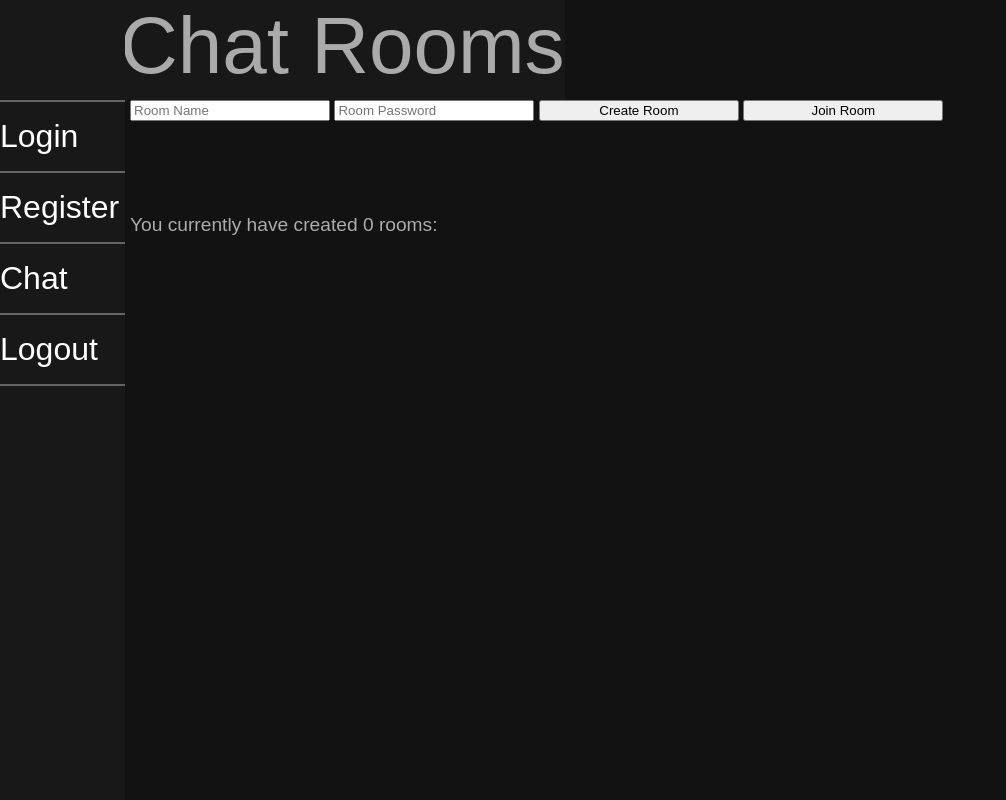
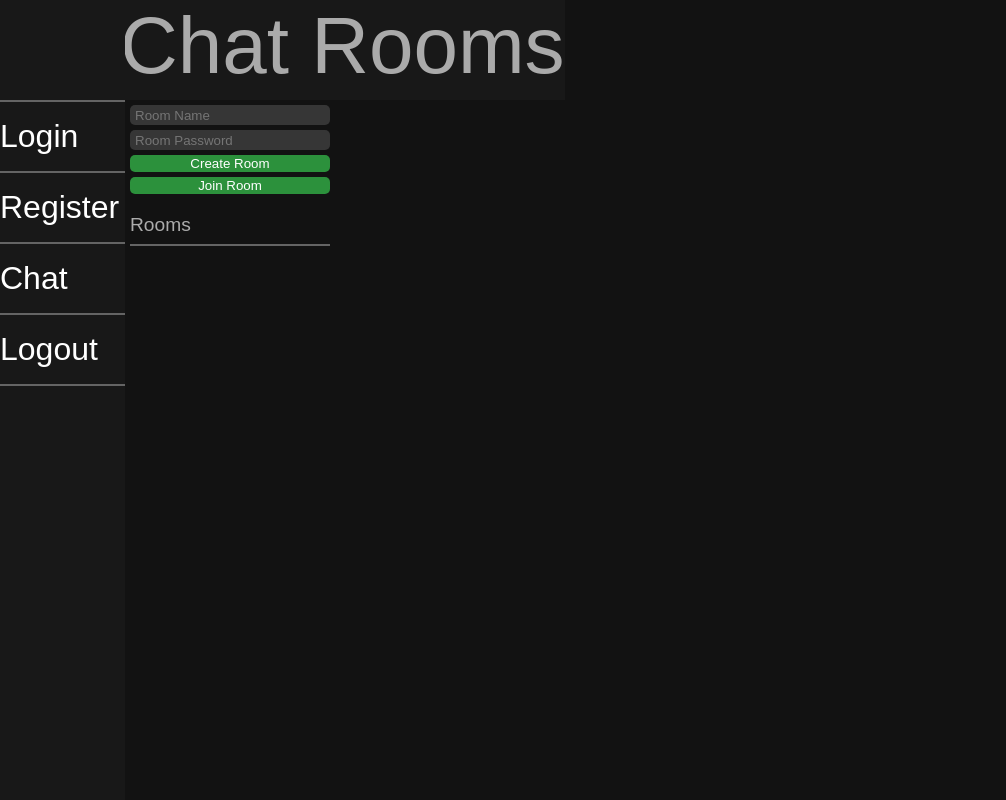
Before and after one commit to H-Stut/Chat-App, a Flask app: page /chat in a window 1280 px wide. Shown: the whole page, without its empty margins (0-1006 px from the left). Run offline with Flask 2, Linux system fonts and the light colour scheme; a user stored in the database is signed in; data that the repository does not hold is empty; some libraries are stand-ins or nearby versions.

Commit message:
Improved styling

```diff
--- a/templates/chat.html
+++ b/templates/chat.html
@@ -15,19 +15,17 @@
 <div class="formLogin">
     <form id="roomSelect" action="" method = "POST">
         <div class="options">
-            <input type="text" name="name" placeholder="Room Name">
-            <input type="password" name="password" placeholder="Room Password">
-            <input type="submit" name="create" value="Create Room">
-            <input type="submit" name="join" value="Join Room">
+            <input class="Input" type="text" name="name" placeholder="Room Name"></p>
+            <input class="Input" type="password" name="password" placeholder="Room Password"></p>
+            <input class="Submit" type="submit" name="create" value="Create Room"></p>
+            <input class="Submit" type="submit" name="join" value="Join Room"></p>
         </div>
     </form>
 </div>
 
 <div class="rooms">
-    <p>You currently have created {{count}} rooms:</p>
-    {% if count != 0: %}
-    <p>Click to join</p>
-    {%endif%}
+    <p>Rooms</p>
+    <div class="line"></div>
     {% for i in range(0, count): %}
     <form id="remRoom" action="" method="POST">
         <input type="submit" name="joinS" value={{rooms[i]}}>
```
Also changed, not shown: templates/register.html (+4 -4 lines).
